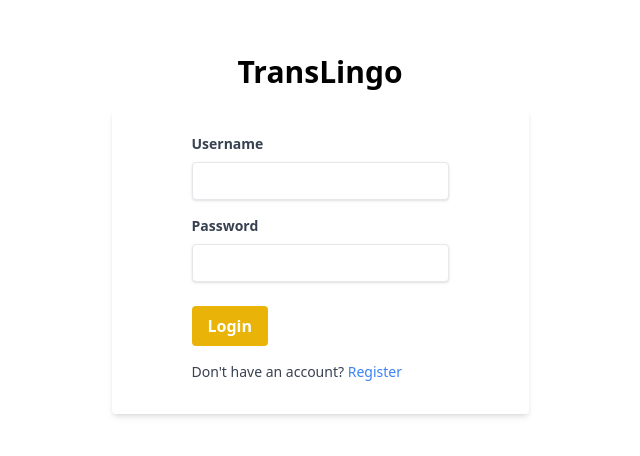
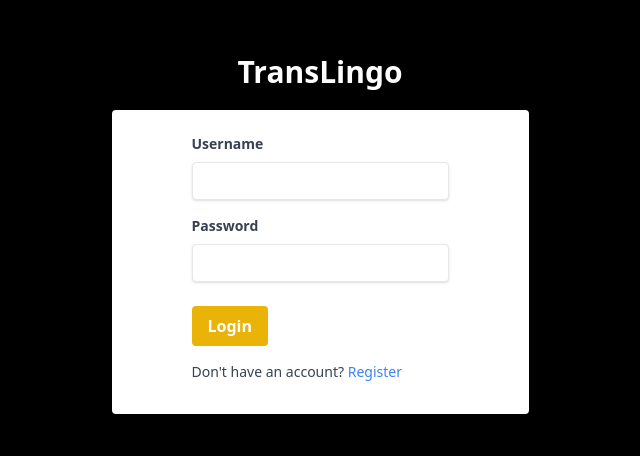
Before and after one commit to chiwo67/TransLingo, a plain HTML site: page templates/index.html in a window 1280 px wide. Shown: the part 168-624 px from the top of the page, without its empty margins (320-960 px from the left). Drawn offline with nearby package versions, Linux system fonts and the light colour scheme.

Commit message:
update login page styles and add README file

```diff
--- a/templates/index.html
+++ b/templates/index.html
@@ -4,13 +4,12 @@
     <meta charset="UTF-8" />
     <meta name="viewport" content="width=device-width, initial-scale=1.0" />
     <script src="https://cdn.tailwindcss.com"></script>
-    <link rel="stylesheet" href="https://cdn.tailwindcss.com" />
     <title>Login</title>
   </head>
-  <body class="bg-black-100">
-    <section class="container mx-auto px-4 bg-black-100 min-h-screen flex items-center justify-center">
+  <body class="bg-black">
+    <section class="container mx-auto px-4 bg-black min-h-screen flex items-center justify-center">
       <section class="flex flex-col items-center justify-center min-h-screen">
-        <h1 class="text-3xl font-bold py-5">TransLingo</h1>
+        <h1 class="text-3xl font-bold py-5 text-white">TransLingo</h1>
         <form class="bg-white shadow-md rounded px-20 pt-6 pb-8 mb-4" action="/login" method="POST">
           <div class="mb-4">
             <label class="block text-gray-700 text-sm font-bold mb-2" for="username">Username</label>
```
Also changed, not shown: 1 other file.
